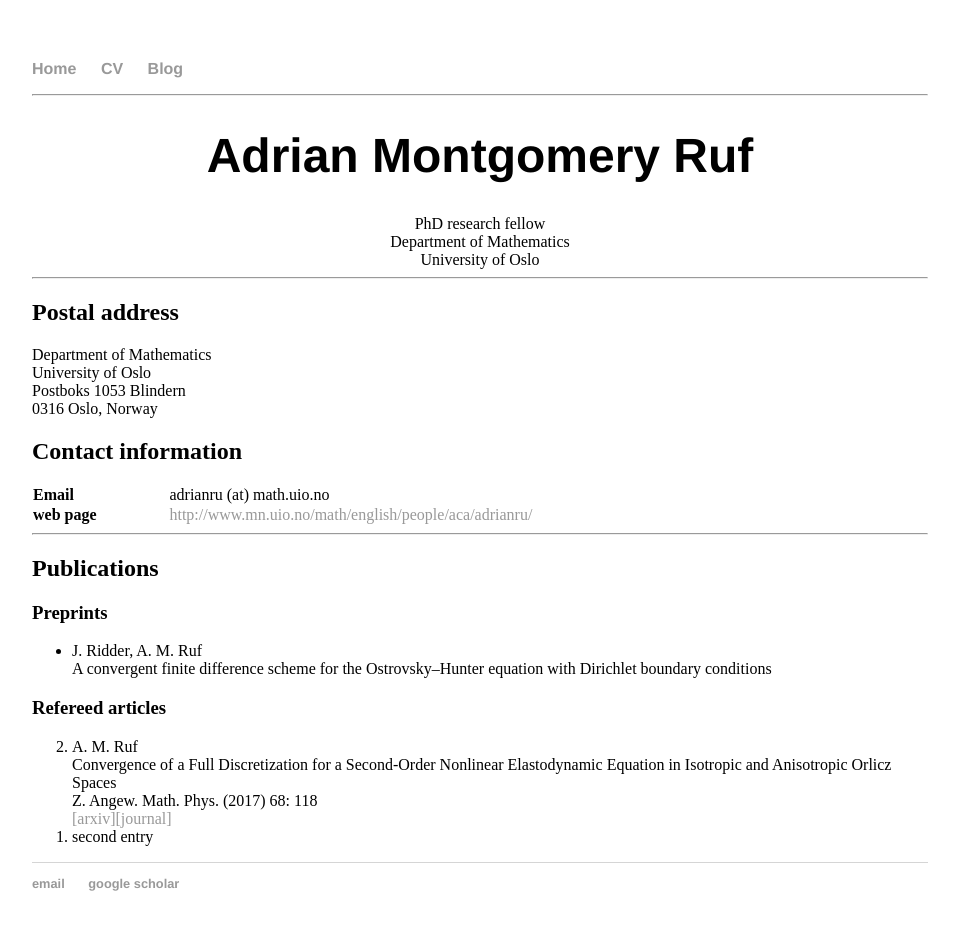
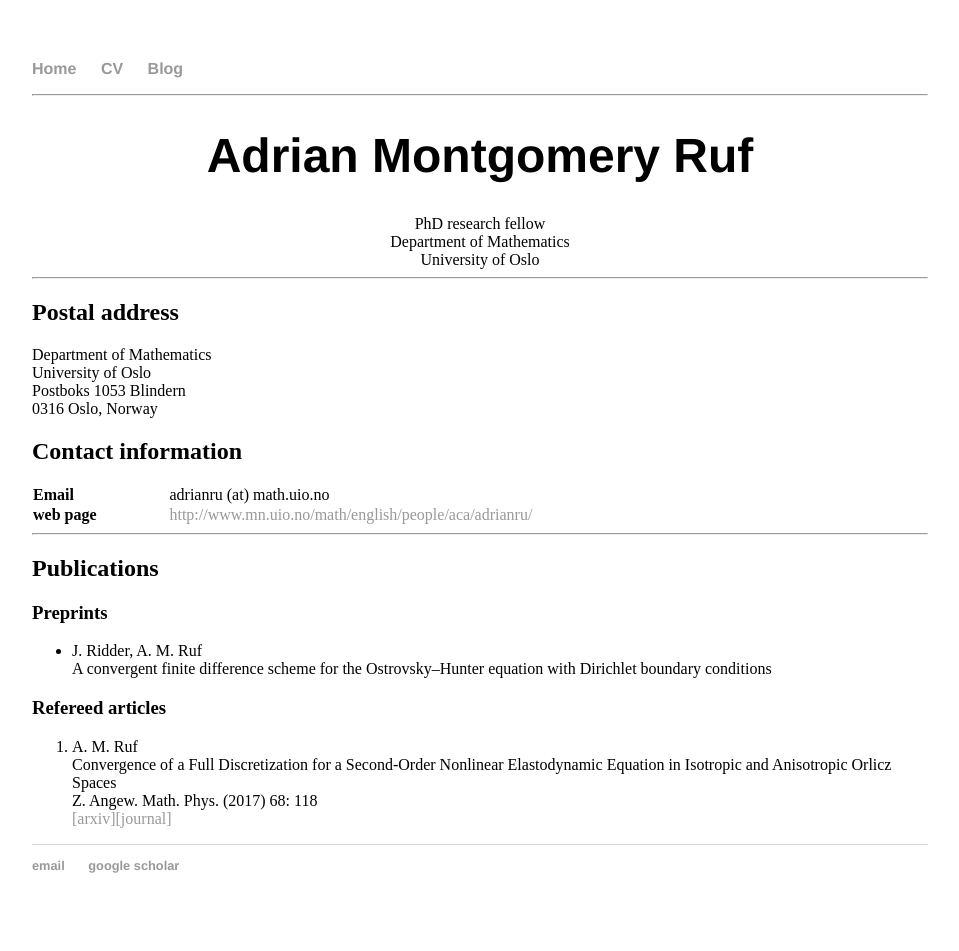
Before and after one commit to adrianmruf/adrianmruf.github.io, a Jekyll site: the page built from index.html, in a window 1280 px wide. Shown: the whole page, without its empty margins (160-1119 px from the left). Built offline with Jekyll 4.4.1, drawn with Linux system fonts in a browser that asks for light colours.

Commit message:
Update index.html

```diff
--- a/index.html
+++ b/index.html
@@ -53,6 +53,5 @@ th {
 	<ol reversed>
 	<li>A. M. Ruf<br>Convergence of a Full Discretization for a Second-Order Nonlinear Elastodynamic Equation in Isotropic and Anisotropic Orlicz Spaces<br>
 		Z. Angew. Math. Phys. (2017) 68: 118<br><a href="https://arxiv.org/abs/1804.03612">[arxiv]<a/><a href="https://link.springer.com/article/10.1007%2Fs00033-017-0863-z">[journal]</a></li>
-	<li> second entry
 	</ol>
 </div><!-- /.blurb -->
```
